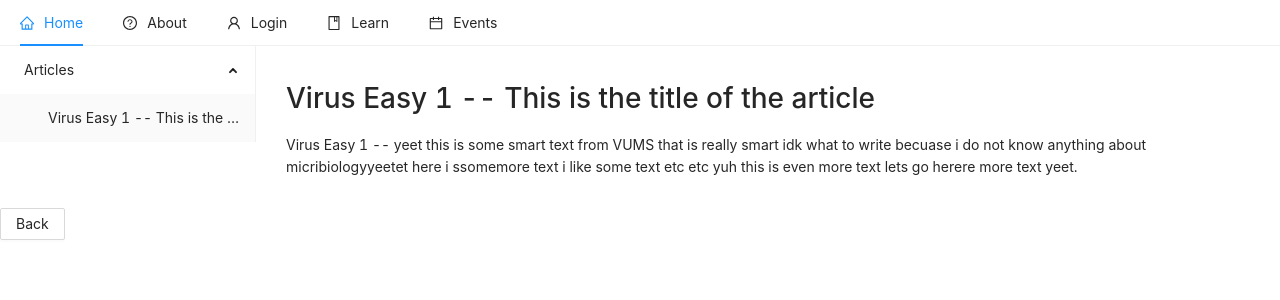
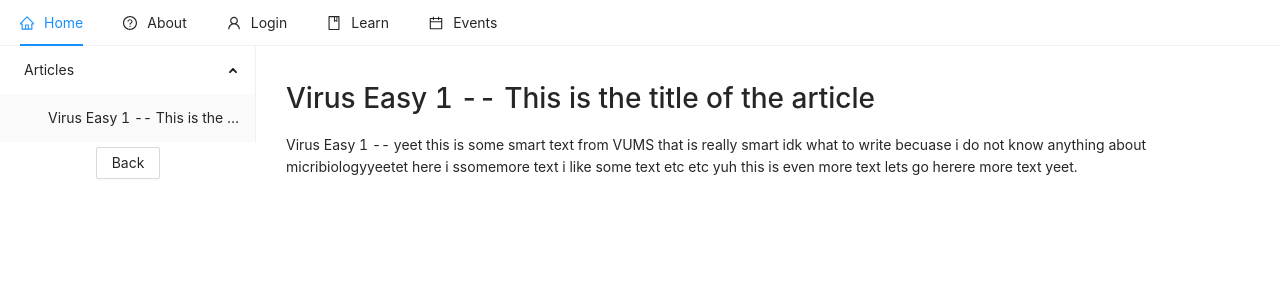
Before and after one commit to aadarshjha/kombucha, a React (Create React App) app in the folder client/: page /learn in a window 1280 px wide. Both pictures are taken after a click on the button "Viruses". Shown: the top 300 px of the page. Built offline with nearby package versions, Linux system fonts and the light colour scheme.

Commit message:
updated article state

```diff
--- a/client/src/views/learn/articles.tsx
+++ b/client/src/views/learn/articles.tsx
@@ -1,6 +1,7 @@
 import React, {useState} from "react";
 import "./articles.css";
 import { Menu } from "antd";
+import { Button } from "antd";
 
 const { SubMenu } = Menu;
 
@@ -11,11 +12,21 @@ type backendData = {
   category: string;
 };
 
+type stateObject = {
+  isLearning: boolean;
+  setLearning: any;
+  articleCategory: string;
+  setarticleCategory: any;
+  articleDifficulty: string;
+  setarticleDifficulty: any;
+};
+
 type catProps = {
   articles: Array<backendData>;
+  state: stateObject;
 };
 
-const Articles: React.FC<catProps> = ({ articles }: catProps) => {
+const Articles: React.FC<catProps> = ({ articles, state }: catProps) => {
   const [articleTitle, setArticleTitle] = useState(articles[0].header);
   const [articleText, setArticleText] = useState(articles[0].body);
 
@@ -45,15 +56,22 @@ const Articles: React.FC<catProps> = ({ articles }: catProps) => {
             })}
           </SubMenu>
         </Menu>
-        {/* <List
-          bordered
-          dataSource={articles}
-          renderItem={(item) => (
-            <List.Item>
-              <h4>{item.header}</h4>
-            </List.Item>
-          )}
-        /> */}
+        <div
+          style={{
+            paddingTop: "5px",
+            display: "flex",
+            flexDirection: "row",
+            justifyContent: "center",
+          }}
+        >
+          <Button
+            onClick={() => {
+              state.setLearning(!state.isLearning);
+            }}
+          >
+            Back
+          </Button>
+        </div>
       </div>
       <div className="right">
         {/* This is dynamically loaded based on what is selected */}
--- a/client/src/views/learn/learn.tsx
+++ b/client/src/views/learn/learn.tsx
@@ -164,19 +164,7 @@ const userView = (viewState: stateObject) => {
   //const articles = fetchArticles("Bacteria");
   if (viewState.isLearning) {
     return (
-      <div>
-        <div>
-          <Articles articles={fetchArticles(viewState.articleCategory, viewState.articleDifficulty)} />
-          {/* <ArticleDisplay /> */}
-        </div>
-        <Button
-          onClick={() => {
-            viewState.setLearning(!viewState.isLearning);
-          }}
-        >
-          Back
-        </Button>
-      </div>
+      <Articles articles={fetchArticles(viewState.articleCategory, viewState.articleDifficulty)} state={viewState}/>
     );
   } else {
     return (
```
